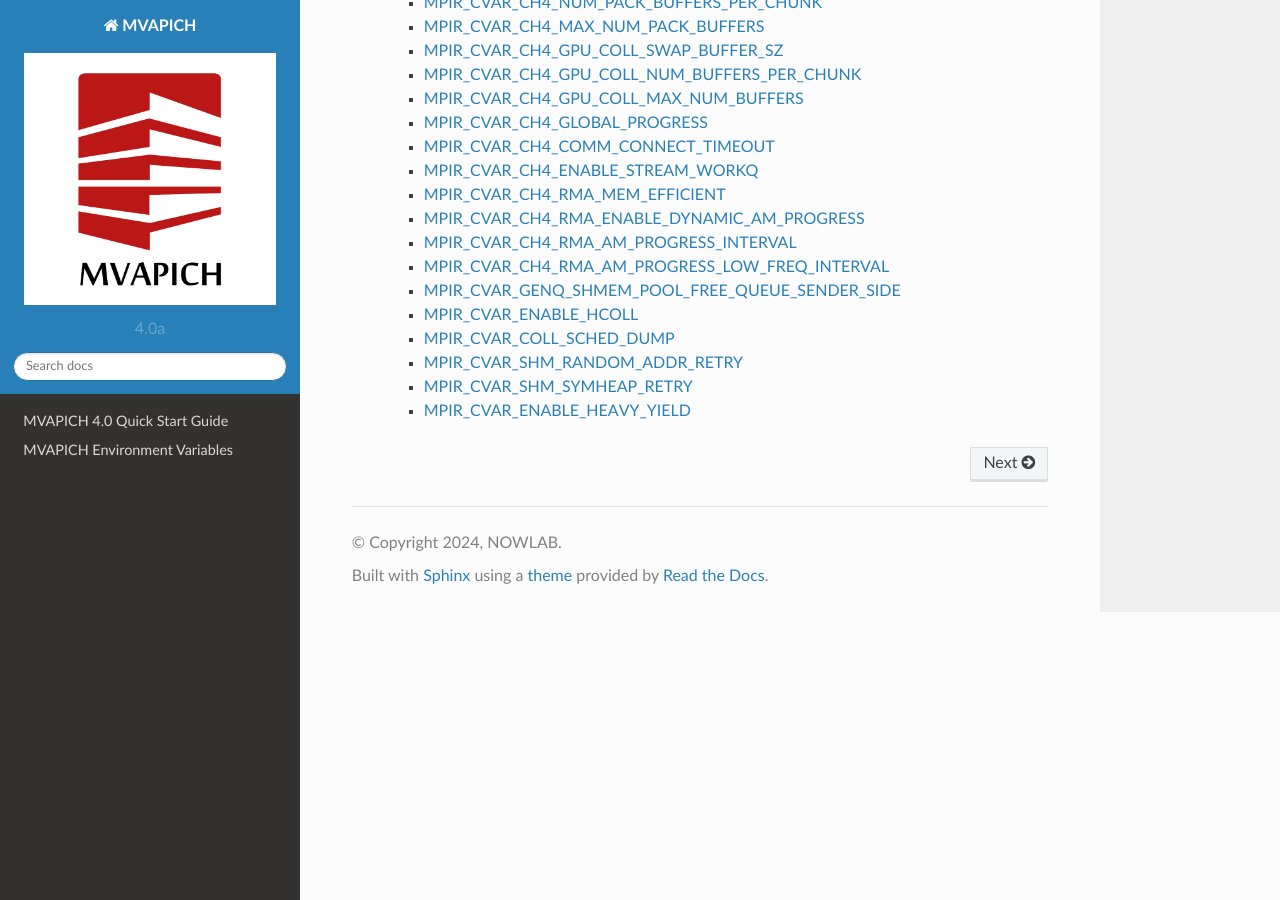
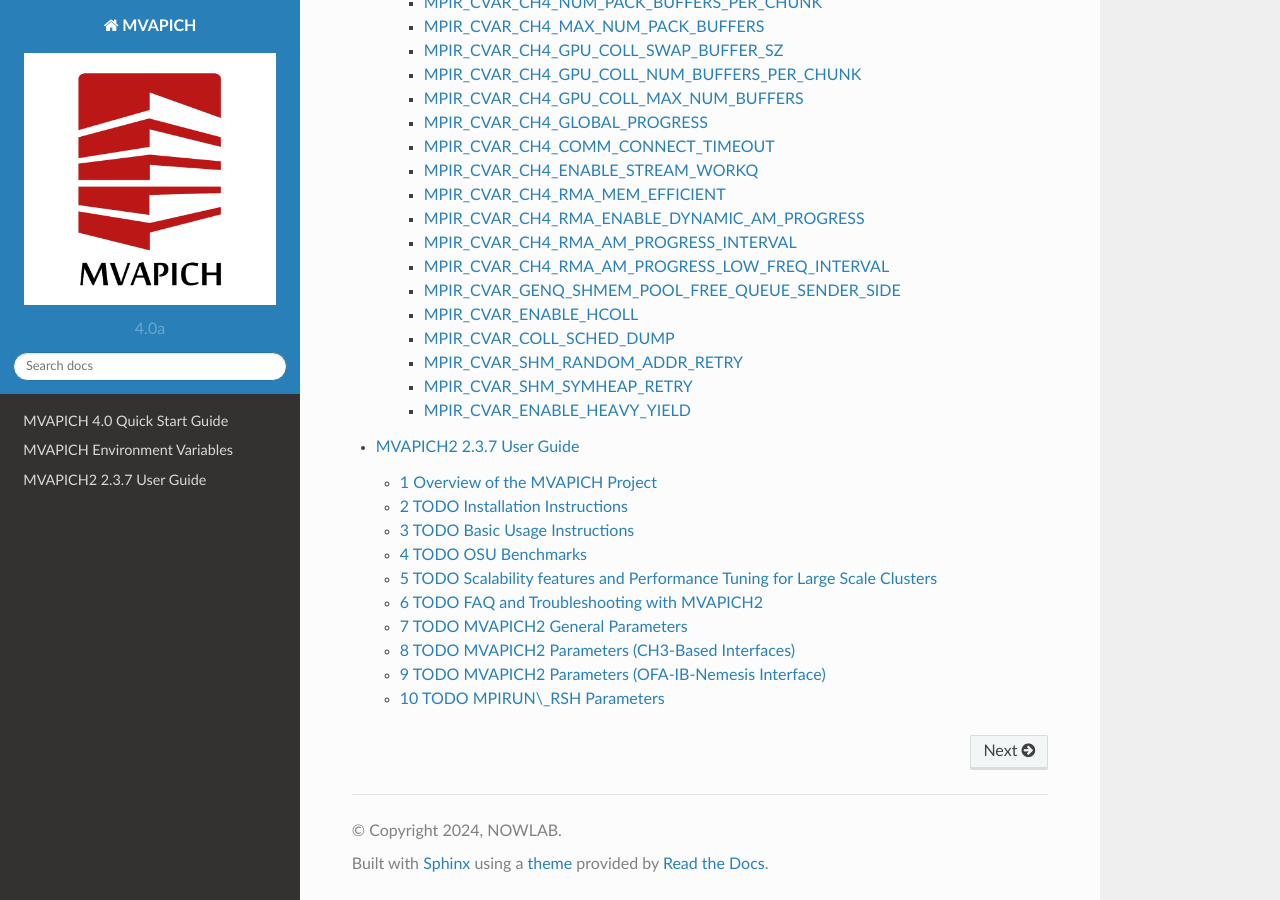
Before and after one commit to OSU-Nowlab/MVAPICH-docs, a Sphinx documentation site: the page built from docs/source/index.rst, in a window 1280 px wide and 900 px high, scrolled down 11930 px. Built offline with Sphinx 7.4.7 and the Read the Docs theme 2.0.0, drawn with Linux system fonts in a browser that asks for light colours; some of the changed lines change nothing that is shown.

Commit message:
Initial userguide setup

```diff
--- a/docs/source/index.rst
+++ b/docs/source/index.rst
@@ -25,3 +25,5 @@
    quick-plus
 
    cvar
+
+   userguide
--- /dev/null
+++ b/docs/source/userguide.rst
@@ -0,0 +1,110 @@
+=========================
+MVAPICH2 2.3.7 User Guide
+=========================
+
+    :Author: MVAPICH Team
+
+    :Organization: Network-Based Computing Laboratory
+                   Department of Computer Science and Engineering
+
+    :Address: The Ohio State University
+
+    :Contact: http://mvapich.cse.ohio-state.edu
+
+    :Copyright: Copyright (c) 2001-2022
+                Network-Based Computing Laboratory,
+                headed by Dr. D. K. Panda.
+                All rights reserved.
+
+    :Date: Last revised: July 30th, 2024
+
+
+.. contents::
+
+
+
+1 Overview of the MVAPICH Project
+---------------------------------
+
+InfiniBand, Omni-Path, Ethernet/iWARP RDMA over
+Converged Ethernet (RoCE), Slingshot 10, and Rockport Networks are
+high-performance networking technologies to deliver low latency and
+high bandwidth.  They are also achieving widespread acceptance due to their
+*open standards*.
+
+MVAPICH (pronounced as \`\`em-vah-pich'') is an *open-source* MPI software to
+exploit the novel features and mechanisms of these networking technologies and
+deliver best performance and scalability to MPI applications.  This software is
+developed in the `Network-Based Computing Laboratory (NBCL) <http://nowlab.cse.ohio-state.edu>`_, headed by
+`Prof. Dhabaleswar K. (DK) Panda <http://www.cse.ohio-state.edu/~panda>`_.
+
+The MVAPICH2 MPI library supports MPI-3 semantics.  This *open-source* MPI
+software project started in 2001 and a first high-performance implementation was
+demonstrated at SuperComputing '02 conference.  After that, this software has
+been steadily gaining acceptance in the HPC, InfiniBand, Omni-Path,
+Ethernet/iWARP and
+RoCE communities. As of  March 2022, more than 3,200
+organizations (National Labs, Universities and Industry) world-wide (in 89
+countries) have registered as MVAPICH users at MVAPICH project web site. There
+have also been more than 1.56 million downloads of this
+software from the MVAPICH
+project site directly.  In addition, many InfiniBand, Omni-Path, Ethernet/iWARP
+and
+RoCE vendors, server vendors, systems integrators and Linux distributors have
+been incorporating MVAPICH2 into their software stacks and distributing it.
+MVAPICH2 distribution is available under BSD licensing.
+
+Several InfiniBand systems using MVAPICH2 have obtained positions in
+the TOP 500
+ranking.  The Nov '21 list includes the following systems:
+
+- 4th, 10,649,600-core (Sunway TaihuLight) at National Supercomputing Center in Wuxi, China;
+
+- 13th, 448,448 cores (Frontera) at TACC;
+
+- 26th, 391,680 cores (ABCI) in Japan;
+
+- 38st, 570,020 cores (Neurion) in South Korea;
+
+- 39nd, 556,104 cores (Oakforest-PACS) in Japan;
+
+- 44th, 367,024 cores (Stampede2) at TACC.
+
+More details on MVAPICH software, users list, mailing lists, sample performance
+numbers on a wide range of platforms and interconnects, a set of OSU benchmarks,
+related publications, and other InfiniBand-, RoCE, Omni-Path, and iWARP-related projects (High-Performance Big Data and High-Performance Deep Learning)
+can be obtained from our
+website:`http://mvapich.cse.ohio-state.edu}{http//mvapich.cse.ohio-state.edu <http://mvapich.cse.ohio-state.edu}{http//mvapich.cse.ohio-state.edu>`_.
+
+
+This document contains necessary information for MVAPICH2 users to download,
+install, test, use, tune and troubleshoot MVAPICH2 2.3.7.  We
+continuously fix bugs and update update this document as per user feedback.
+Therefore, we strongly encourage you to refer to our web page for updates.
+
+2 TODO Installation Instructions
+--------------------------------
+
+3 TODO Basic Usage Instructions
+-------------------------------
+
+4 TODO OSU Benchmarks
+---------------------
+
+5 TODO Scalability features and Performance Tuning for Large Scale Clusters
+---------------------------------------------------------------------------
+
+6 TODO FAQ and Troubleshooting with MVAPICH2
+--------------------------------------------
+
+7 TODO MVAPICH2 General Parameters
+----------------------------------
+
+8 TODO MVAPICH2 Parameters (CH3-Based Interfaces)
+-------------------------------------------------
+
+9 TODO MVAPICH2 Parameters (OFA-IB-Nemesis Interface)
+-----------------------------------------------------
+
+10 TODO MPIRUN\\\_RSH Parameters
+--------------------------------
```
